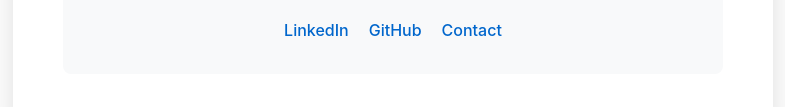
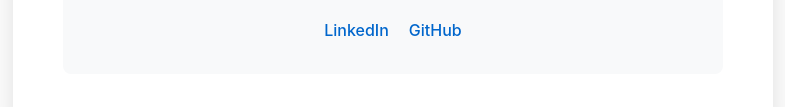
Before and after one commit to anttitevanlinna/bosser, a plain HTML site: page docs/articles/ai-and-certainty-dont-mix.html in a window 1280 px wide. Shown: the part 3544-3651 px from the top of the page, without its empty margins (247-1032 px from the left). Drawn offline with Linux system fonts and the light colour scheme.

Commit message:
Remove email contact from site footer
- Removed email link from homepage footer
- Removed email link from article page footer
- Only LinkedIn and GitHub links remain

```diff
--- a/docs/articles/ai-and-certainty-dont-mix.html
+++ b/docs/articles/ai-and-certainty-dont-mix.html
@@ -316,7 +316,6 @@
                 <div class="social-links">
                     <a href="https://www.linkedin.com/in/anttitevanlinna/" target="_blank">LinkedIn</a>
                     <a href="https://github.com/anttitevanlinna/bosser" target="_blank">GitHub</a>
-                    <a href="mailto:anttitevanlinna@gmail.com">Contact</a>
                 </div>
             </footer>
         </article>
```
Also changed, not shown: docs/index.html (+0 -1 lines).
